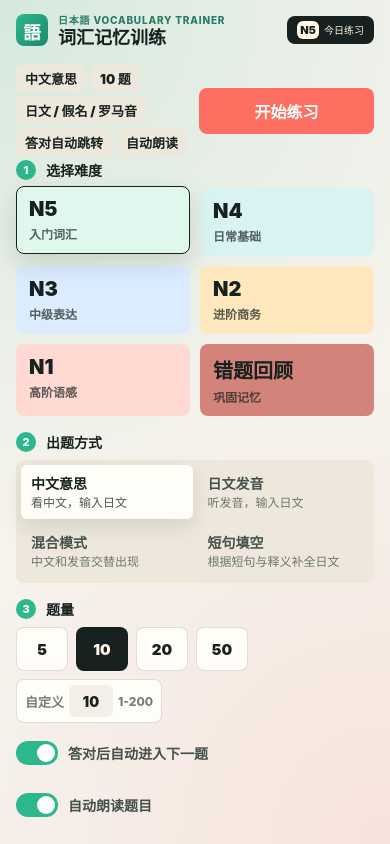
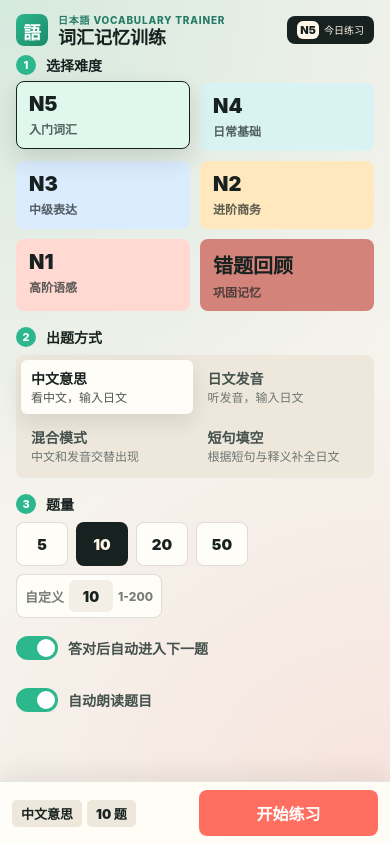
Before and after one commit to yhlee1988911-dev/japanese-learning-app, a React (Create React App) app in the folder web/: page / in a window 390 px wide. Built offline with nearby package versions, Linux system fonts and the light colour scheme.

Commit message:
fix: improve mobile home setup flow

```diff
--- a/web/src/styles/HomePage.css
+++ b/web/src/styles/HomePage.css
@@ -541,8 +541,8 @@
   }
 
   .setup-panel {
-    padding: 0 16px;
-    order: 1;
+    padding: 0 16px calc(84px + env(safe-area-inset-bottom));
+    order: 0;
     flex: 1;
     display: flex;
     flex-direction: column;
@@ -580,14 +580,6 @@
     display: grid;
     grid-template-columns: repeat(2, 1fr);
     gap: 10px;
-  }
-
-  .level-grid > :nth-child(5) {
-    grid-column: 1;
-  }
-
-  .level-grid > :nth-child(6) {
-    grid-column: 2;
   }
 
   .level-tile {
@@ -688,21 +680,27 @@
   }
 
 
-  /* 右侧面板 - 手机端简化：横向摘要 + 按钮行，底部只留圆弧区域 */
+  /* 手机端固定操作栏：保留关键摘要，设置完成后可直接开始 */
   .session-panel {
-    order: 0;
-    padding: 10px 16px 4px;
+    align-self: stretch;
+    background: rgba(255, 253, 247, 0.96);
+    border: none;
+    border-radius: 0;
+    border-top: 1px solid rgba(23, 33, 31, 0.1);
+    bottom: 0;
+    box-shadow: 0 -8px 24px rgba(23, 33, 31, 0.08);
+    left: 0;
     min-height: auto;
-    position: static;
+    order: 1;
+    padding: 8px 12px calc(8px + env(safe-area-inset-bottom));
+    position: fixed;
+    right: 0;
     display: flex;
-    flex-wrap: wrap;
+    flex-wrap: nowrap;
     align-items: center;
     gap: 8px;
-    flex-shrink: 0;
-    border: none;
-    border-radius: 0;
-    box-shadow: none;
-    background: transparent;
+    top: auto;
+    z-index: 30;
   }
 
   .session-badge {
@@ -715,7 +713,7 @@
 
   .session-summary {
     display: flex;
-    flex-wrap: wrap;
+    flex-wrap: nowrap;
     gap: 5px;
     margin: 0;
     flex: 1;
@@ -728,6 +726,10 @@
     gap: 3px;
   }
 
+  .session-summary div:nth-child(n + 3) {
+    display: none;
+  }
+
   .session-summary dt {
     display: none;
   }
@@ -737,6 +739,7 @@
     background: #ede7dc;
     border-radius: 5px;
     padding: 4px 9px;
+    white-space: nowrap;
   }
 
   .start-button {
@@ -757,3 +760,14 @@
     border-width: 1.5px;
   }
 }
+
+@media (max-width: 360px) {
+  .session-summary {
+    display: none;
+  }
+
+  .start-button,
+  .review-button {
+    min-width: 0;
+  }
+}
```
